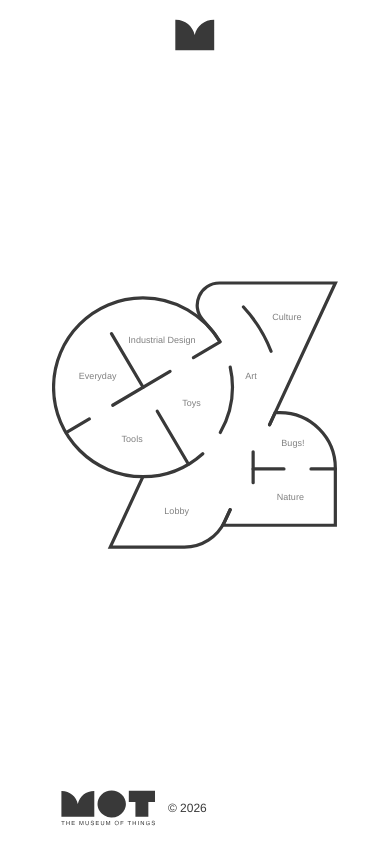
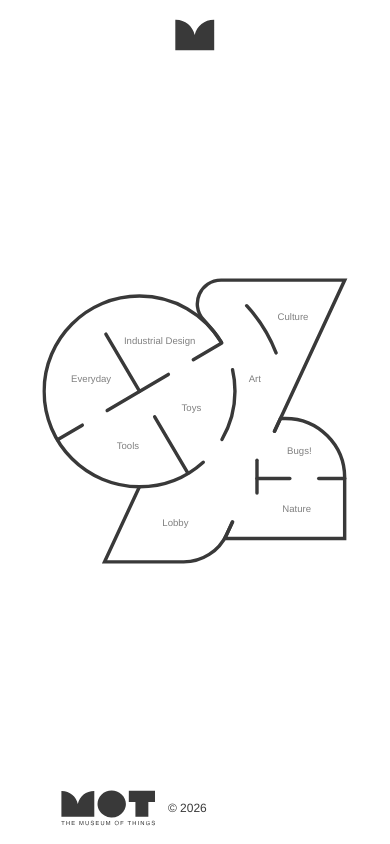
Before and after one commit to joshua-levan/museum-of-things, a React (Vite) app: page / in a window 390 px wide. Both pictures are taken after a click on the picture 195 px from the left and 36 px from the top of the page. Built offline with nearby package versions, Linux system fonts and the light colour scheme.

Commit message:
scale map to horizontal orientation

```diff
--- a/src/components/Map.css
+++ b/src/components/Map.css
@@ -1,21 +1,31 @@
 .map-modal {
   background-color: white;
   position: absolute;
-  top: 5rem;
+  top: 6rem;
   width: 100%;
-  height: calc(100vh - 11rem);
+  height: calc(100vh - 12rem);
   display: flex;
   justify-content: center;
   align-items: center;
+}
+@media (max-height: 400px) {
+  .map-modal {
+    top: 7rem;
+  }
 }
 
 .map-container {
   position: relative;
   transform-origin: center center;
 }
-@media (max-width: 430px) {
+@media (max-width: 670px) {
   .map-container {
-    transform: scale(0.75);
+    transform: scale(0.8);
+  }
+}
+@media (max-height: 400px) {
+  .map-container {
+    transform: scale(0.7);
   }
 }
 .map-container .category-section {
--- a/src/components/Map.scss
+++ b/src/components/Map.scss
@@ -1,19 +1,25 @@
 .map-modal {
     background-color: white;
     position: absolute;
-    top: 5rem;
+    top: 6rem;
     width: 100%;
-    height: calc(100vh - 11rem);
+    height: calc(100vh - 12rem);
     display: flex;
     justify-content: center;
     align-items: center;
+    @media (max-height: 400px) {
+        top: 7rem;
+    }
 }
 
 .map-container {
     position: relative;
     transform-origin: center center;
-    @media (max-width: 430px) {
-        transform: scale(0.75);
+    @media (max-width: 670px) {
+        transform: scale(0.8);
+    }
+    @media (max-height: 400px) {
+        transform: scale(0.7);
     }
 
     .category-section {
```
Also changed, not shown: 1 other file (tests, documents, lock files or other folders).
